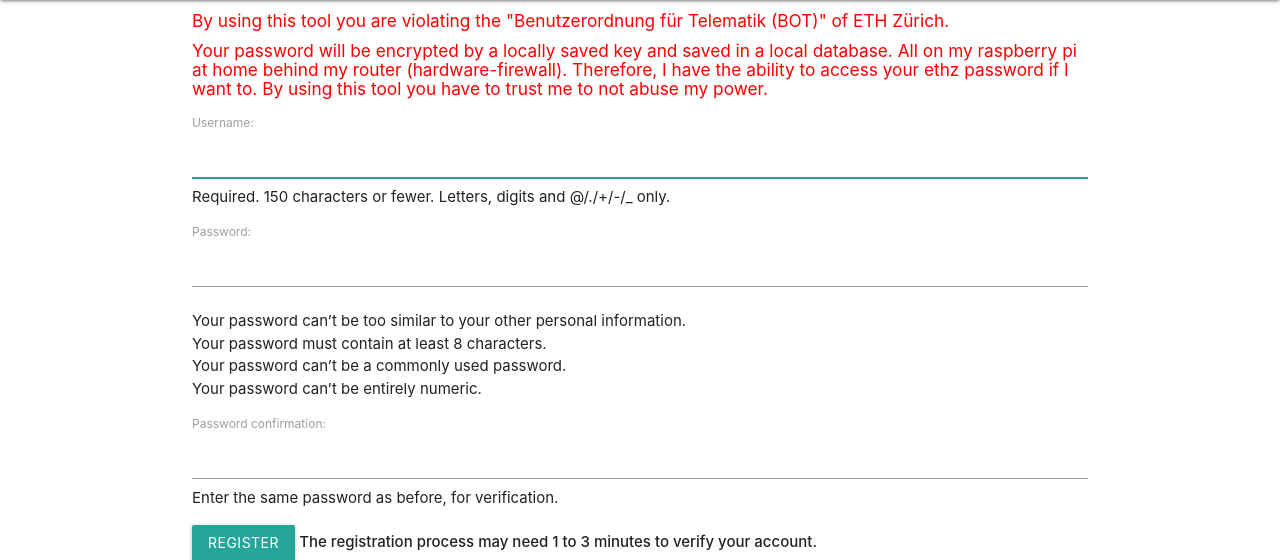
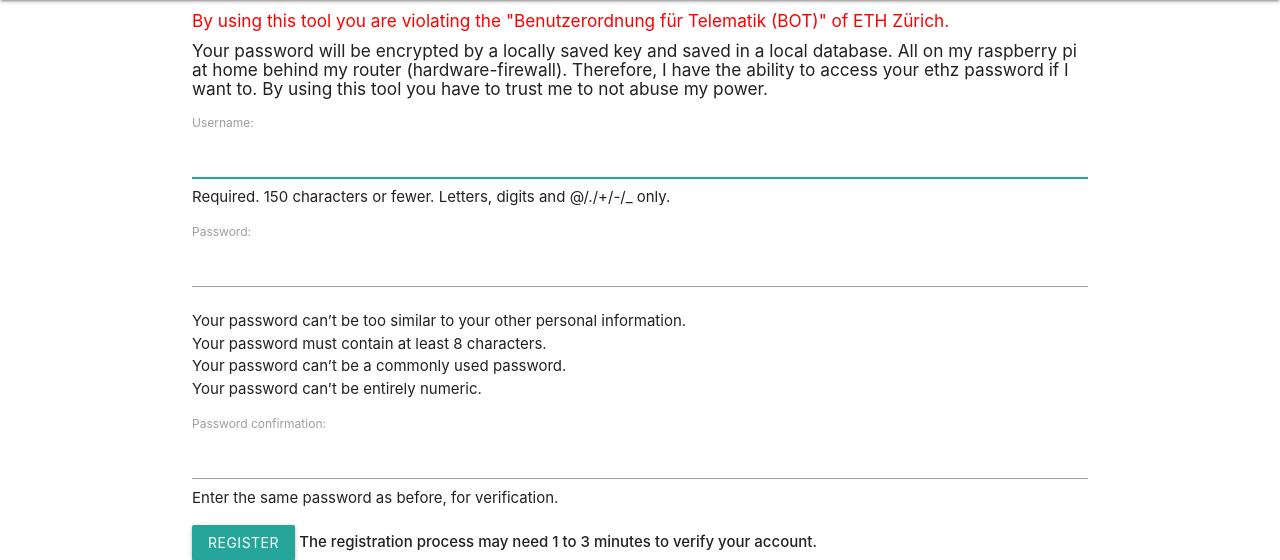
Before and after one commit to Frankie8472/asvz-subscriber, a Django app: page /register/ in a window 1280 px wide. Shown: the part 64-624 px from the top of the page. Run offline with Django 3.2, Linux system fonts and the light colour scheme.

Commit message:
rewriting registration page information

```diff
--- a/asvzsubscriber/main/templates/main/register.html
+++ b/asvzsubscriber/main/templates/main/register.html
@@ -3,7 +3,7 @@
 {% block content %}
     <div class="container">
         <h6 style="color:red">By using this tool you are violating the "Benutzerordnung für Telematik (BOT)" of ETH Zürich.</h6>
-        <h6 style="color:red">Your password will be encrypted by a locally saved key and saved in a local database.
+        <h6>Your password will be encrypted by a locally saved key and saved in a local database.
             All on my raspberry pi at home behind my router (hardware-firewall).
             Therefore, I have the ability to access your ethz password if I want to.
             By using this tool you have to trust me to not abuse my power.</h6>
```
